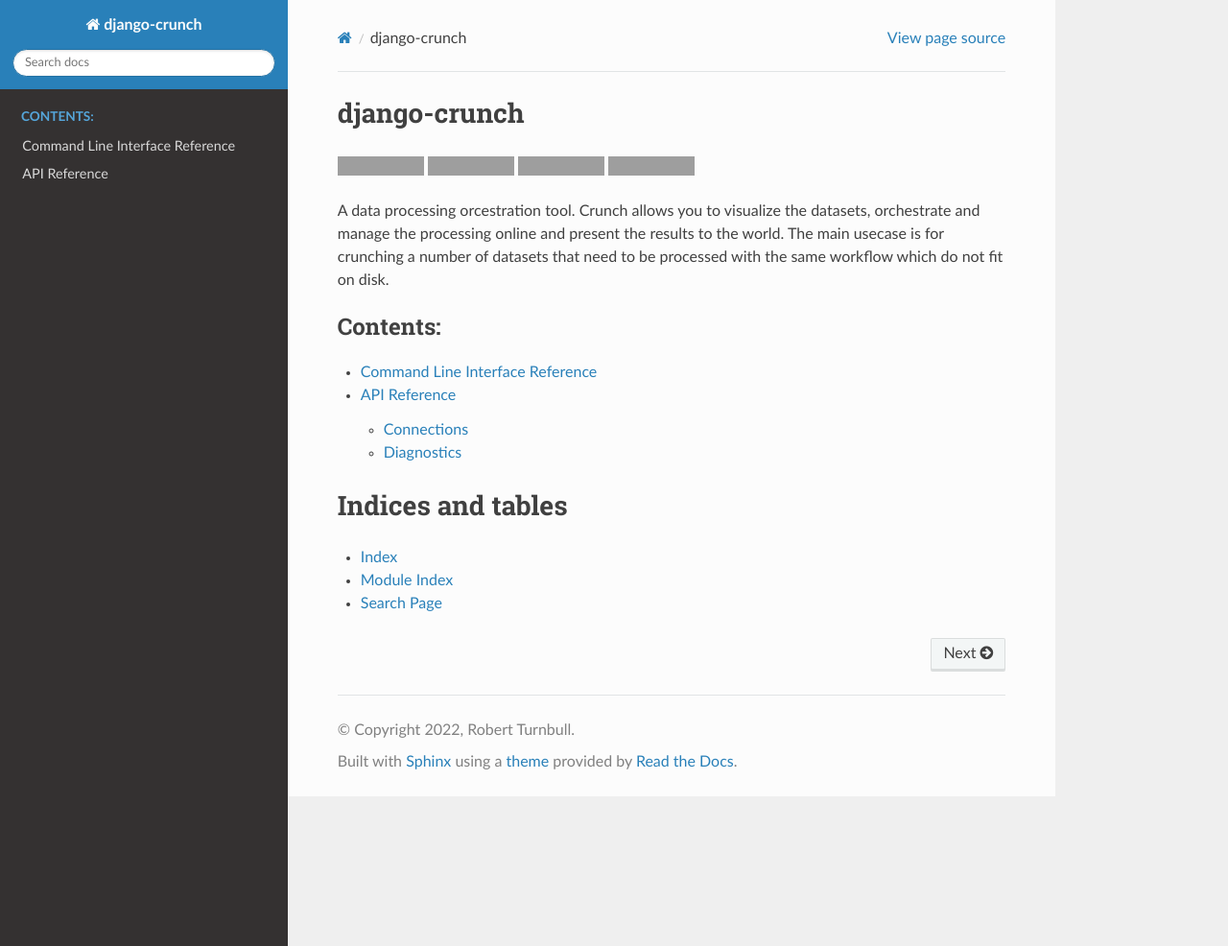
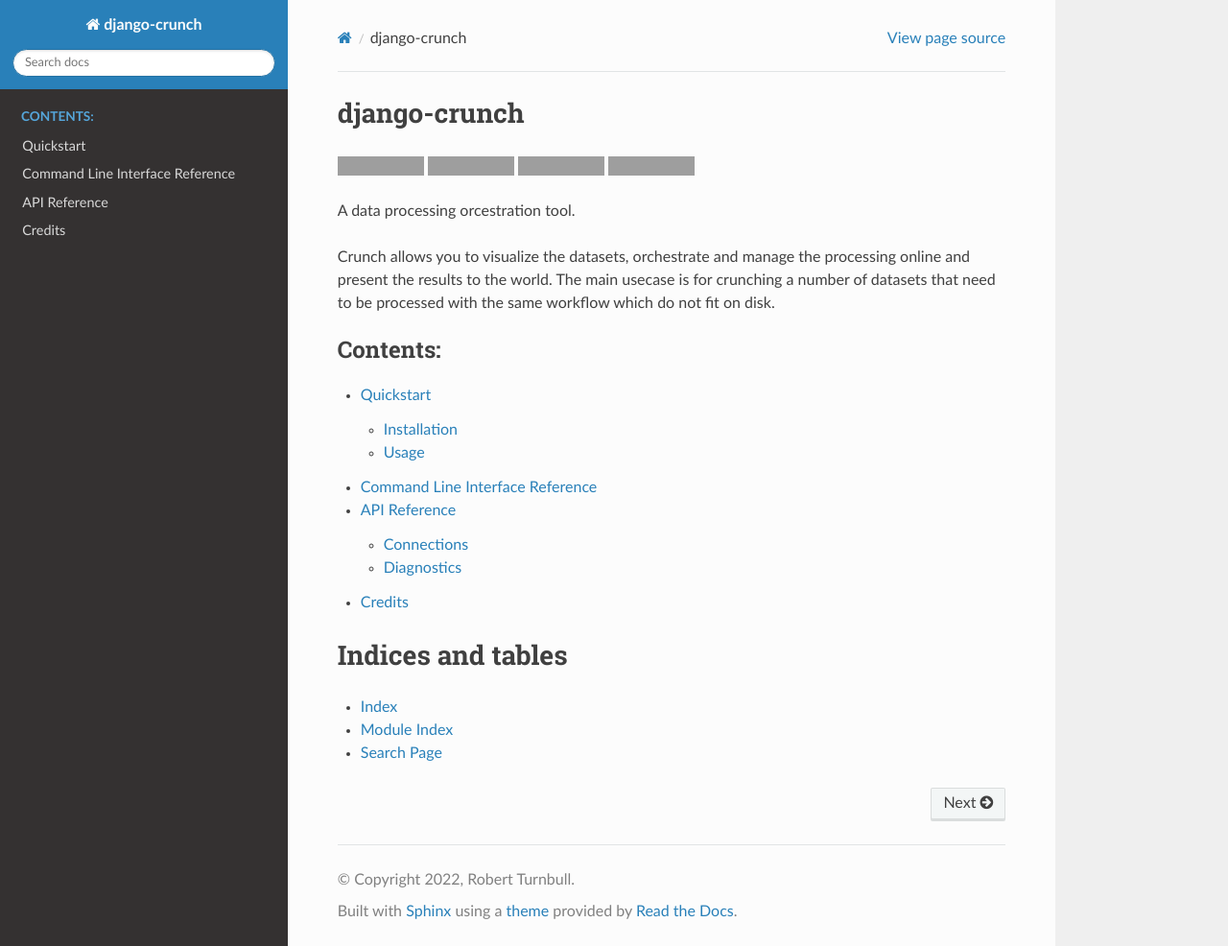
Before and after one commit to rbturnbull/django-crunch, a Sphinx documentation site: the page built from docs/index.rst, in a window 1280 px wide and 986 px high. Shown: the whole window at 96% size. Built offline with Sphinx 7.4.7 and the Read the Docs theme 2.0.0, drawn with Linux system fonts in a browser that asks for light colours; grey boxes are pictures that could not be loaded.

Commit message:
:abc: adding quickstart and credits to docs

```diff
--- a/README.rst
+++ b/README.rst
@@ -43,6 +43,7 @@
 ==================================
 
 Information to come.
+
 .. end-quickstart
 
 Credits
--- a/docs/index.rst
+++ b/docs/index.rst
@@ -11,6 +11,7 @@
    :end-before: end-badges
 
 A data processing orcestration tool.
+
 Crunch allows you to visualize the datasets, orchestrate and manage the processing online and present the results to the world.
 The main usecase is for crunching a number of datasets that need to be processed with the same workflow which do not fit on disk.
 
@@ -19,8 +20,10 @@
    :maxdepth: 2
    :caption: Contents:
 
+   quickstart
    cli
    api
+   credits
 
 
 Indices and tables
```
Also changed, not shown: docs/credits.rst (added, +7 -0 lines), docs/quickstart.rst (added, +8 -0 lines).
